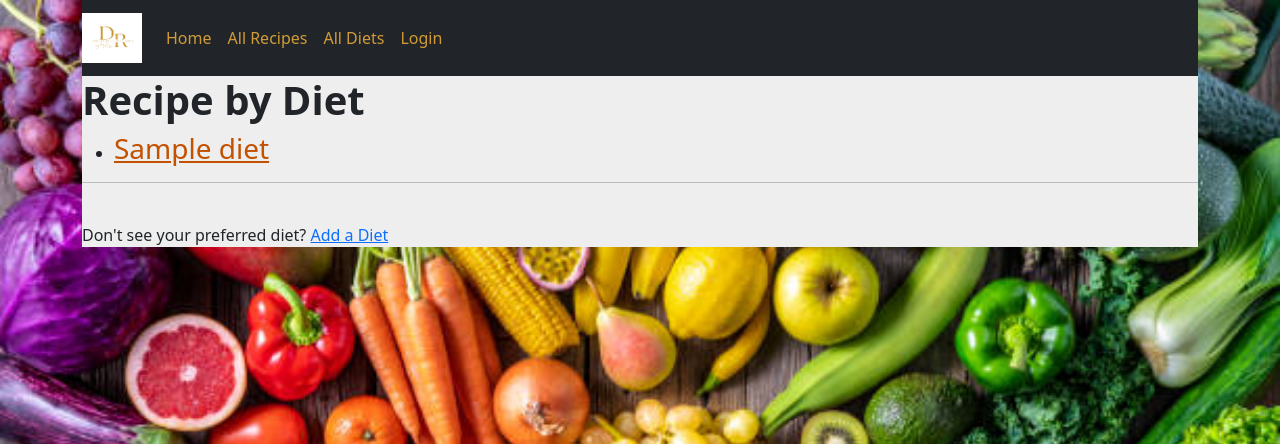
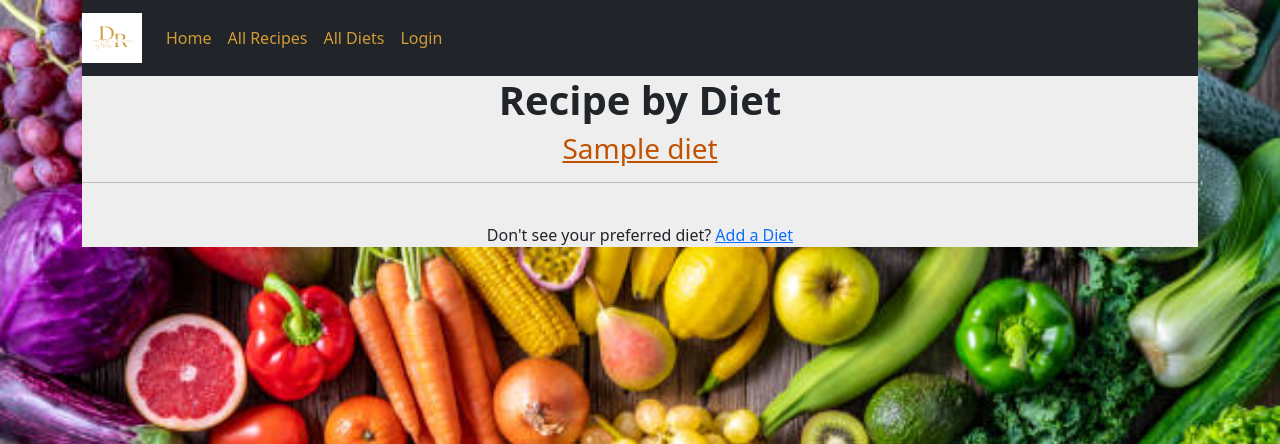
Before and after one commit to blulady/recipes3, a Django app: page /recipe/diets/ in a window 1280 px wide. Shown: the top 444 px of the page. Run offline with Django 4.2, Linux system fonts and the light colour scheme; tables that the repository leaves empty hold one stand-in row (values such as "Sample post").

Commit message:
list and most content centered

```diff
--- a/recipe/templates/base_generic.html
+++ b/recipe/templates/base_generic.html
@@ -75,14 +75,16 @@
 
     <!--    main-->
     <div class="container-md" >
-
-        <div class="full-height" style="background-color: #eee;" >
-             <!--style="background-color: #eee;"-->
-            <div> <!--<p class="text-center">-->
-                {% block content %}{% endblock %}
+        <div class="row">
+            <div class="column text-center">
+                <div class="full-height" style="background-color: #eee;" >
+                     <!--style="background-color: #eee;"-->
+                    <div> <!--<p class="text-center">-->
+                        {% block content %}{% endblock %}
+                    </div>
+                </div>
             </div>
         </div>
-
     </div>
     <!-- end of main-->
     <!-- footer-->
--- a/recipe/templates/recipe/diet_list.html
+++ b/recipe/templates/recipe/diet_list.html
@@ -3,7 +3,7 @@
 {% block content %}
   <h1>Recipe by Diet</h1>
   {% if diet_list %}
-  <ul>
+  <ul class="list-inline justify-content-center">
     {% for diet in diet_list %}
       <li>
         <h3><a href="{{ diet.get_absolute_url }}">{{ diet.name }} </a></h3>
--- a/recipe/templates/recipe/recipe_list.html
+++ b/recipe/templates/recipe/recipe_list.html
@@ -3,7 +3,7 @@
 {% block content %}
   <h1>Recipe List</h1>
   {% if recipe_list %}
-  <ul>
+  <ul class="list-inline justify-content-center">
     {% for recipe in recipe_list %}
       <li>
        <h3> <a href="{{ recipe.get_absolute_url }}">{{ recipe.title }}</a> </h3> ({{ recipe.difficulty_level }} difficulty level, {{recipe.cook_time }}, {{ recipe.diet.all|join:', ' }}, )
```
